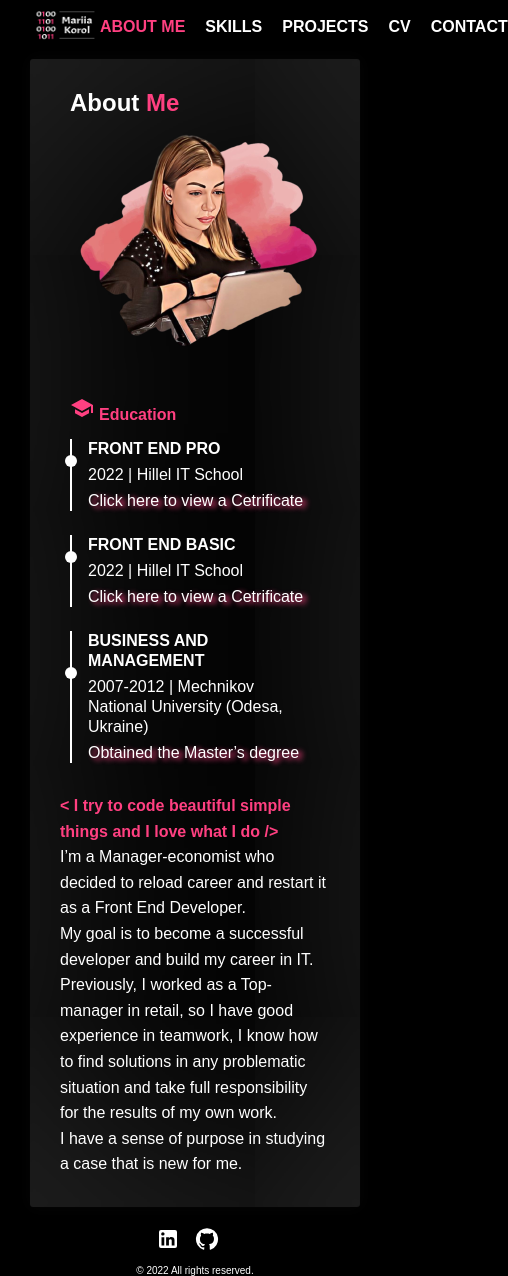
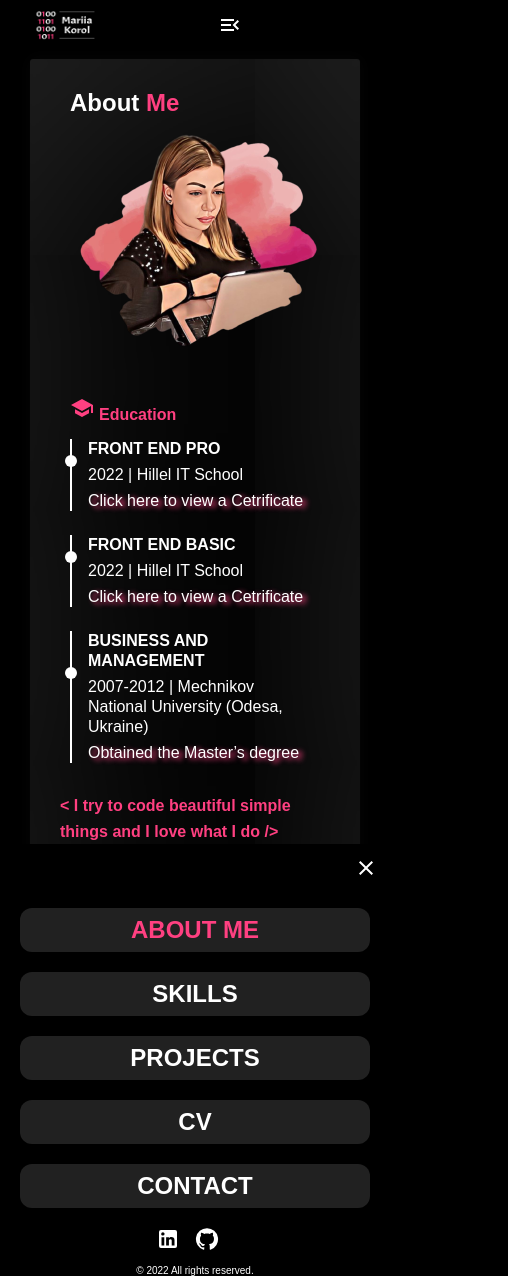
Before and after one commit to KorolMariia/Personal-website, a React (Create React App) app: page /about in a window 390 px wide. Shown: the whole page, 508 px wide, since content can reach past the window. Built offline with nearby package versions, Linux system fonts and the light colour scheme.

Commit message:
nav mobile

```diff
--- a/src/components/Header/Navbar/NavBar.jsx
+++ b/src/components/Header/Navbar/NavBar.jsx
@@ -1,6 +1,8 @@
 import React from 'react';
-import classes from './NavBar.module.scss';
+import './NavBar.scss';
 import { NavLink } from 'react-router-dom';
+import CloseIcon from '@mui/icons-material/Close';
+import MenuOpenIcon from '@mui/icons-material/MenuOpen';
 
 export default function NavBar() {
   let activeStyle = {
@@ -8,50 +10,56 @@ export default function NavBar() {
   };
 
   return (
-    <nav>
-      <ul className={classes.navBar}>
-        {/* <li>
+    <>
+      <label for="nav-trigger" class="nav-open">
+        <MenuOpenIcon />
+      </label>
+      <nav className="nav">
+        <input id="nav-trigger" type="checkbox" />
+        <label for="nav-trigger" className="background"></label>
+        <ul className="nav-list">
+          <li className="nav-list-item">
+            <label for="nav-trigger" className="nav-close">
+              <CloseIcon />
+            </label>
             <NavLink
-            to="/"
-            style={({ isActive }) => (isActive ? activeStyle : undefined)}
-          >
-            HOME
-          </NavLink>
-        </li> */}
-        <li>
-          <NavLink
+              className="nav-list-item-link"
               to="/about"
               style={({ isActive }) => (isActive ? activeStyle : undefined)}
             >
               ABOUT ME
             </NavLink>
           </li>
-        <li>
+          <li className="nav-list-item">
             <NavLink
+              className="nav-list-item-link"
               to="/skills"
               style={({ isActive }) => (isActive ? activeStyle : undefined)}
             >
               SKILLS
             </NavLink>
           </li>
-        <li>
+          <li className="nav-list-item">
             <NavLink
+              className="nav-list-item-link"
               to="/projects"
               style={({ isActive }) => (isActive ? activeStyle : undefined)}
             >
               PROJECTS
             </NavLink>
           </li>
-        <li>
+          <li className="nav-list-item">
             <NavLink
+              className="nav-list-item-link"
               to="/cv"
               style={({ isActive }) => (isActive ? activeStyle : undefined)}
             >
               CV
             </NavLink>
           </li>
-        <li>
+          <li className="nav-list-item">
             <NavLink
+              className="nav-list-item-link"
               to="/contact"
               style={({ isActive }) => (isActive ? activeStyle : undefined)}
             >
@@ -60,5 +68,6 @@ export default function NavBar() {
           </li>
         </ul>
       </nav>
+    </>
   );
 }
--- a/src/components/Header/Navbar/NavBar.module.scss
+++ /dev/null
@@ -1,25 +0,0 @@
-@import '../../../utils/variables';
-
-.navBar {
-  margin: 0;
-  padding: 0;
-  display: flex;
-  gap: 20px;
-
-  li {
-    list-style: none;
-    white-space: nowrap;
-    font-weight: bold;
-    cursor: pointer;
-
-    a {
-      color: $primary-text;
-      text-decoration: none;
-
-      &:hover {
-        transition: all 0.4s;
-        color: $accent-color;
-      }
-    }
-  }
-}
--- /dev/null
+++ b/src/components/Header/Navbar/NavBar.scss
@@ -0,0 +1,98 @@
+@import '../../../utils/variables';
+
+#nav-trigger,
+.nav-close,
+.nav-open {
+  display: none;
+}
+
+.nav-list {
+  margin: 0;
+  padding: 0;
+  display: flex;
+  gap: 20px;
+
+  &-item {
+    list-style: none;
+    white-space: nowrap;
+    font-weight: bold;
+    cursor: pointer;
+
+    &-link {
+      color: $primary-text;
+      text-decoration: none;
+
+      &:hover {
+        transition: all 0.4s;
+        color: $accent-color;
+      }
+    }
+  }
+}
+
+@media screen and (max-width: 767px) {
+  .nav-open {
+    display: block;
+  }
+  .nav {
+    z-index: 10;
+
+    &-list {
+      display: flex;
+      padding: 64px 20px 20px;
+      flex-direction: column;
+      align-items: stretch;
+      position: fixed;
+      top: 100%;
+      left: 0;
+      right: 0;
+      background-color: $primary-background;
+      border-radius: 12px 12px 0px 0px;
+      transition: transform 0.5s ease-out;
+
+      &-item {
+        display: flex;
+        flex-direction: column;
+        margin-left: 0;
+
+        &-link {
+          background: $secondary-background;
+          border-radius: 12px;
+          color: $primary-text;
+          padding: 8px;
+          font-size: 24px;
+          line-height: 28px;
+          text-align: center;
+        }
+      }
+    }
+
+    &-close {
+      display: block;
+      position: absolute;
+      right: 12px;
+      top: 12px;
+      border: none;
+    }
+
+    #nav-trigger:checked ~ .nav-list {
+      transform: translateY(-100%);
+      z-index: 10;
+    }
+
+    .background {
+      display: none;
+      position: fixed;
+      top: 0;
+      right: 0;
+      left: 0;
+      bottom: 0;
+      background-color: black;
+    }
+
+    #nav-trigger:checked ~ .background {
+      display: block;
+      opacity: 0.5;
+    }
+  }
+}
```
Lines whose indentation alone changed are shown as unchanged.
